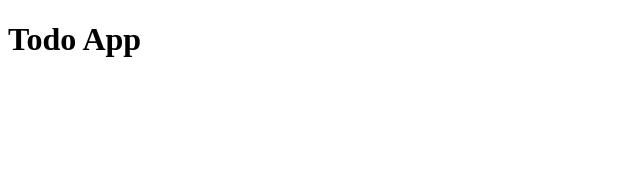
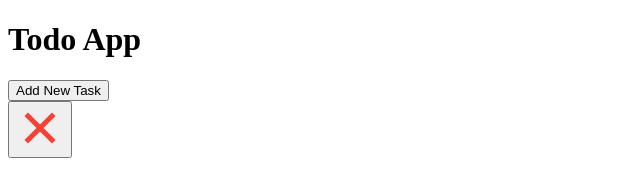
Before and after one commit to ShaylaBrown/DOM-SBA-repo, a plain HTML site: page index.html in a window 1280 px wide. Shown: the whole page, without its empty margins (0-640 px from the left). Drawn offline with Linux system fonts and the light colour scheme.

Commit message:
added 2 buttons and text to one button

```diff
--- a/index.html
+++ b/index.html
@@ -14,8 +14,15 @@
     <main>
         <h1>Todo App</h1>
         <div class="todo-app">
-
-        </div>
+            <button id="open-task-form-btn" class="btn large-btn">
+                Add New Task
+              </button>
+              <form class="task-form hidden" id="task-form">
+                <div class="task-form-header">
+                  <button id="close-task-form-btn" class="close-task-form-btn" type="button" aria-label="close">
+                    <svg class="close-icon" xmlns="http://www.w3.org/2000/svg" viewBox="0 0 48 48" width="48px" height="48px"><path fill="#F44336" d="M21.5 4.5H26.501V43.5H21.5z" transform="rotate(45.001 24 24)" /><path fill="#F44336" d="M21.5 4.5H26.5V43.501H21.5z" transform="rotate(135.008 24 24)" /></svg>
+                  </button>
+                </div>
       </main>
 
 </body>
```
